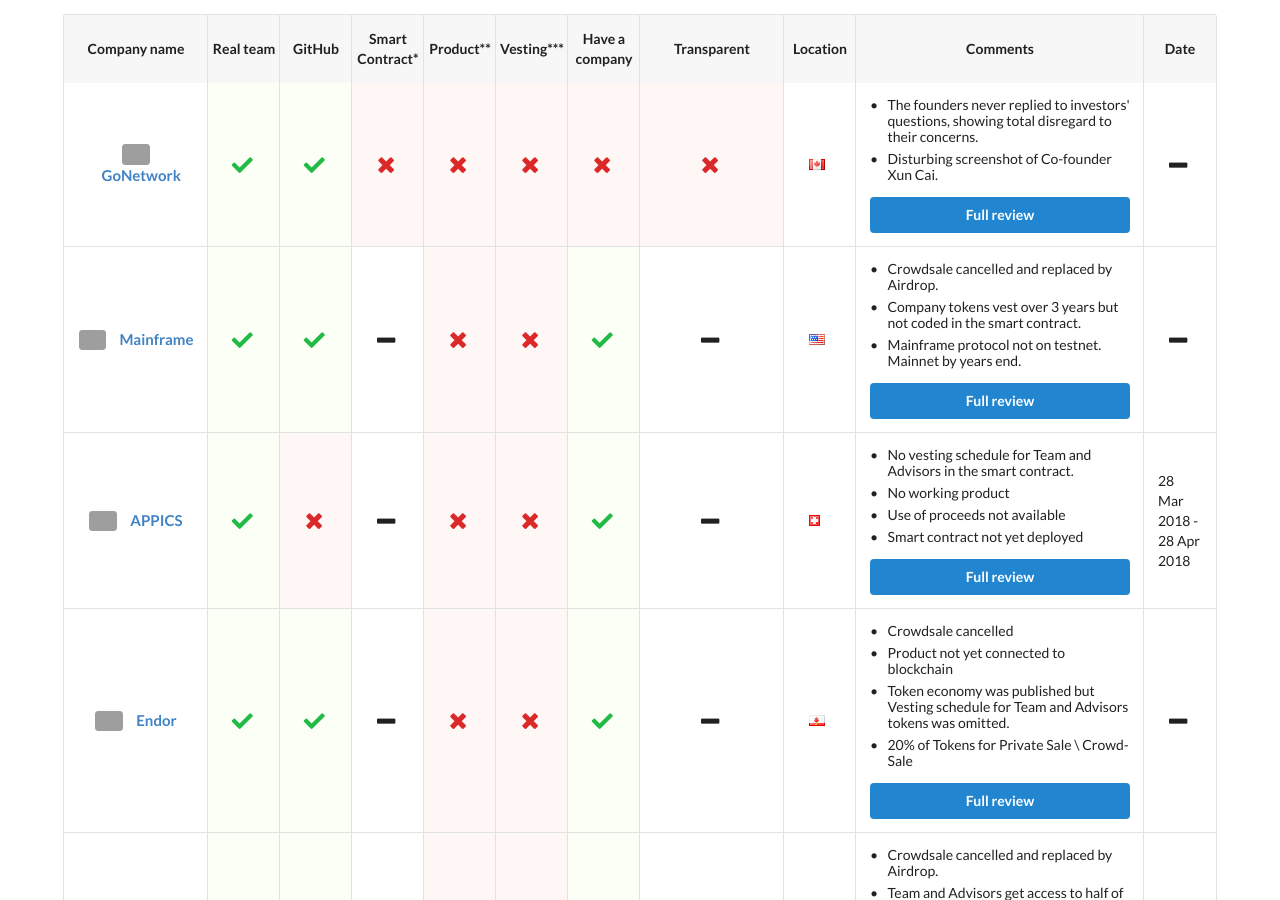
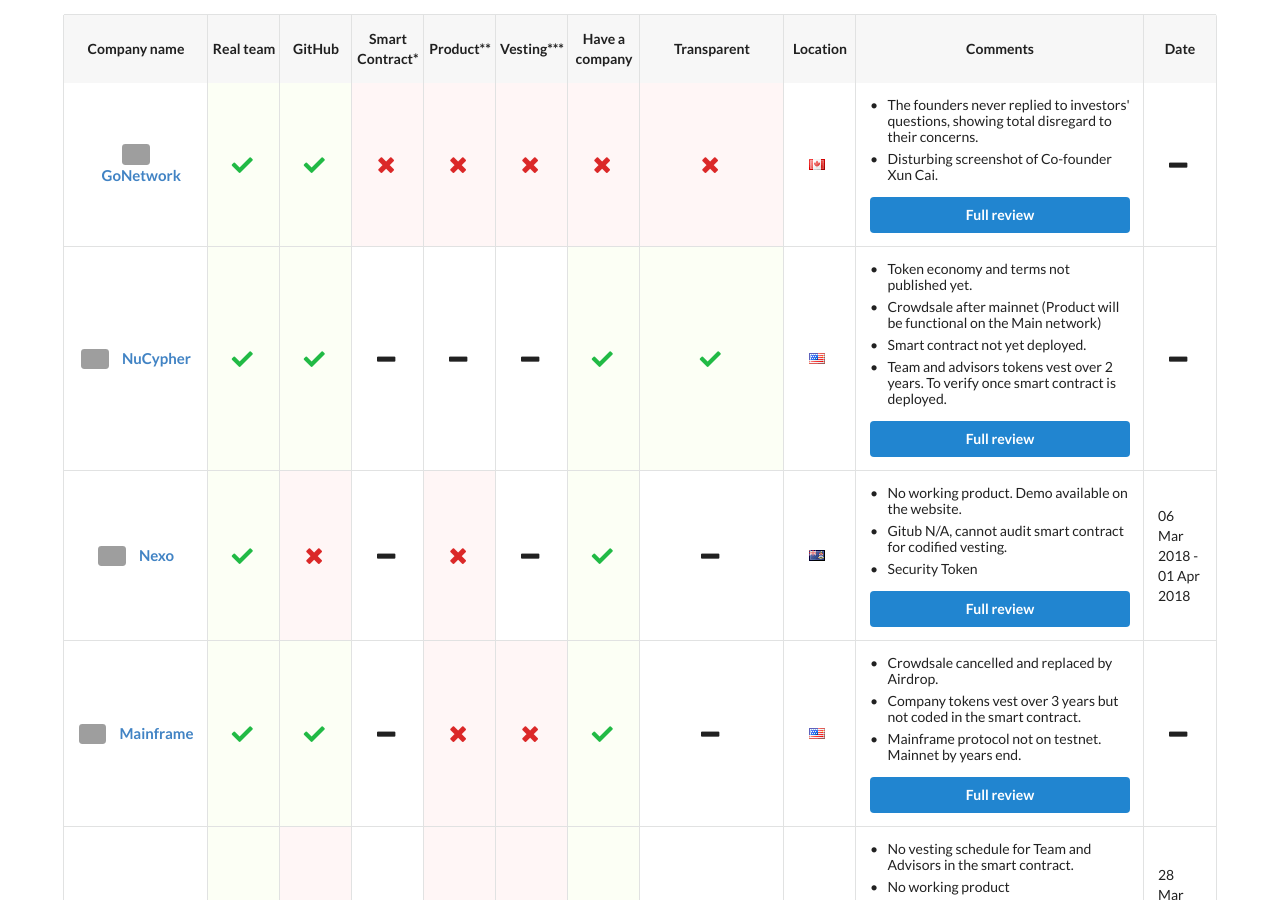
Before and after one commit to ico-check/ico-check, a Jekyll site: the page built from index.md, in a window 1280 px wide and 900 px high, scrolled down 463 px. Built offline with Jekyll 4.4.1, drawn with Linux system fonts in a browser that asks for light colours; nearby versions of some CDN libraries; grey boxes are pictures that could not be loaded.

Commit message:
Adding NuCypher and NEXO to Upcoming ICOs

```diff
--- a/_data/active-future-icos.yml
+++ b/_data/active-future-icos.yml
@@ -17,6 +17,47 @@
   ico_end_date:
   safe: false
   issue_url: https://github.com/ico-check/ico-check/issues/12
+
+- name: NuCypher
+  image: https://i.imgur.com/htSKE5A.png
+  url: https://nucypher.com
+  real_team: true
+  github: true
+  smart_contract:
+  product:
+  min_vesting:
+  have_company: true
+  transparent: true
+  location: United States
+  comments:
+    - content: Token economy and terms not published yet.
+    - content: Crowdsale after mainnet (Product will be functional on the Main network)
+    - content: Smart contract not yet deployed.
+    - content: Team and advisors tokens vest over 2 years. To verify once smart contract is deployed.
+  ico_start_date:
+  ico_end_date:
+  safe:
+  issue_url: https://github.com/ico-check/ico-check/issues/69
+
+- name: Nexo
+  image: https://i.imgur.com/DrLqRYG.jpg
+  url: https://nexo.io/
+  real_team: true
+  github: false
+  smart_contract:
+  product: false
+  min_vesting:
+  have_company: true
+  transparent:
+  location: Cayman Islands
+  comments:
+    - content: No working product. Demo available on the website.
+    - content: Gitub N/A, cannot audit smart contract for codified vesting.
+    - content: Security Token
+  ico_start_date: 2018-03-06T11:00:00Z
+  ico_end_date: 2018-04-01T11:00:00Z
+  safe:
+  issue_url: https://github.com/ico-check/ico-check/issues/77
 
 - name: Mainframe
   image: https://i.imgur.com/Ln6COOt.jpg
```
